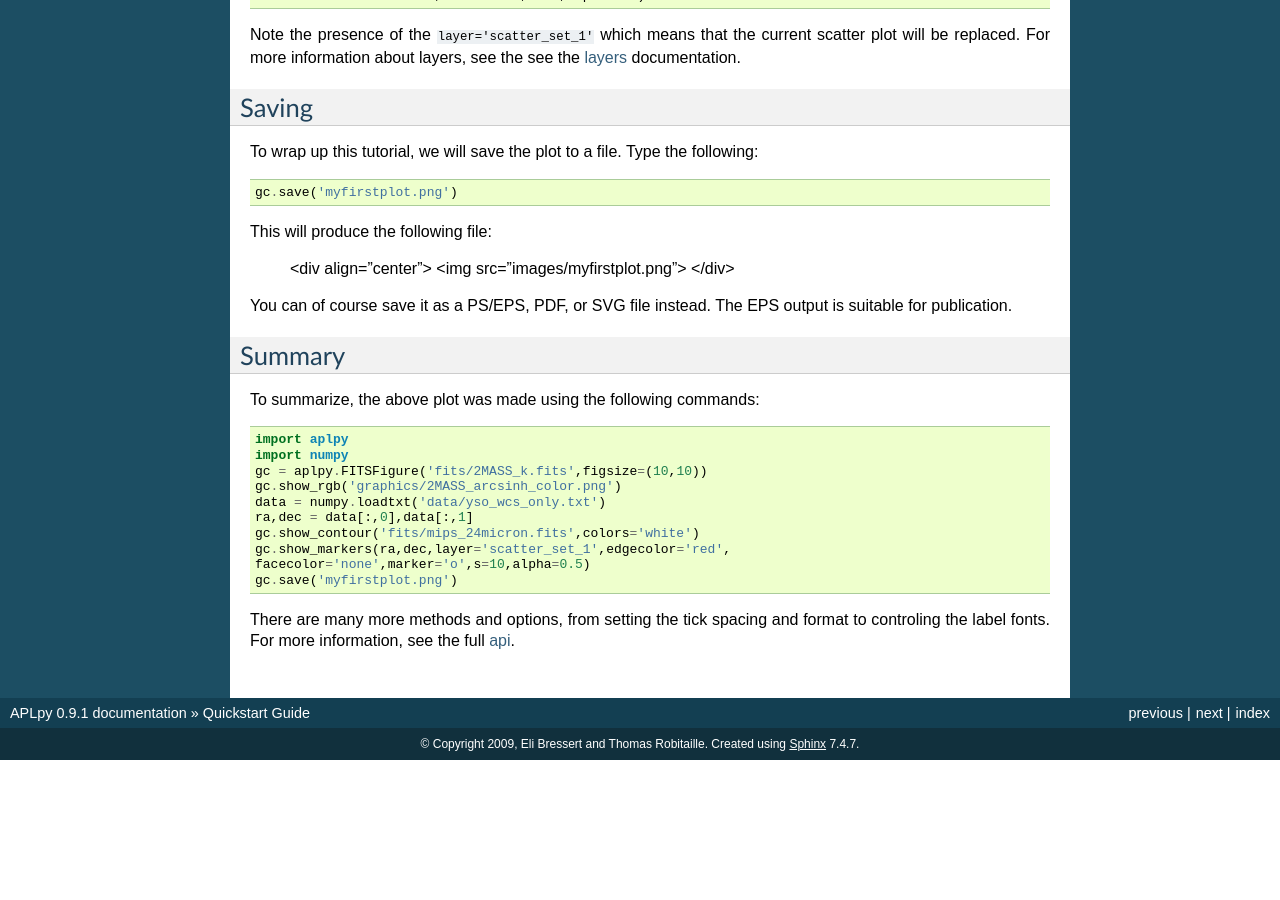
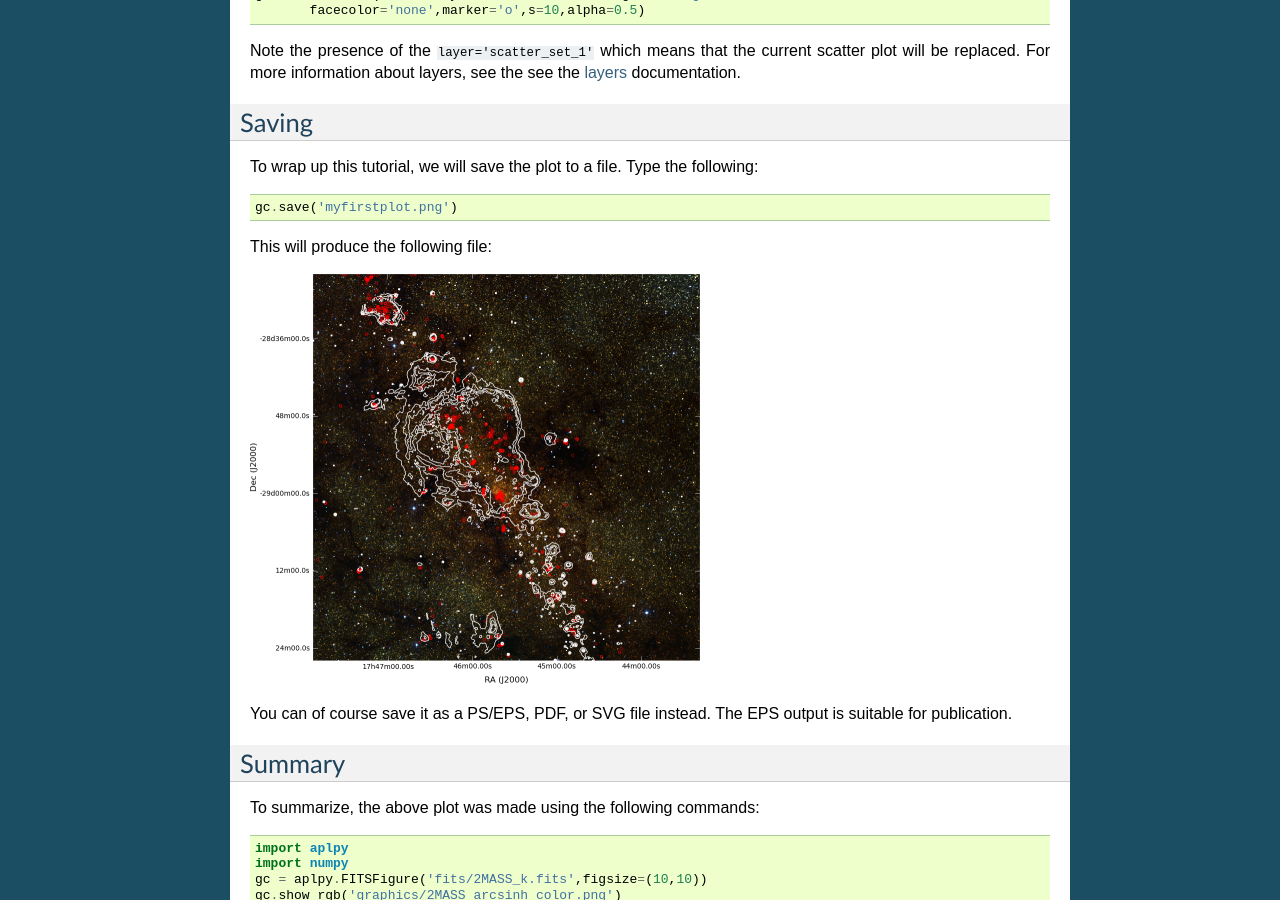
Before and after one commit to aplpy/aplpy.github.com, a Sphinx documentation site: the page built from source/quickstart.rst, in a window 1280 px wide and 900 px high, scrolled down 2492 px. Built offline with Sphinx 7.4.7, drawn with Linux system fonts in a browser that asks for light colours; before the commit the page ends 3252 px from its top, so only the background shows below that; some of the changed text lies outside the part shown.

Commit message:
- added images and tar file to quickstart guide
git-svn-id: https://aplpy.svn.sourceforge.net/svnroot/aplpy/documentation@116 2f3f69f2-b874-4715-96d5-35985bcb53a6

```diff
--- a/source/api.rst
+++ b/source/api.rst
@@ -23,6 +23,7 @@ Image
 .. automethod:: FITSFigure.show_colorscale
 .. automethod:: FITSFigure.show_rgb
 .. automethod:: FITSFigure.recenter
+
 --------
 Contours
 --------
--- a/source/conf.py
+++ b/source/conf.py
@@ -92,6 +92,7 @@ pygments_style = 'sphinx'
 # The theme to use for HTML and HTML Help pages.  Major themes that come with
 # Sphinx are currently 'default' and 'sphinxdoc'.
 html_theme = 'default'
+#html_theme = 'sphinxdoc'
 
 # Theme options are theme-specific and customize the look and feel of a theme
 # further.  For a list of options available for each theme, see the
--- a/source/quickstart.rst
+++ b/source/quickstart.rst
@@ -32,7 +30,7 @@ and display the image using a grayscale stretch::
 Check out the buttons at the top or bottom of the canvas (depending on the
 version of matplotlib). You will see seven buttons:
 
-<img src="images/buttons.png">
+.. image:: buttons.png
 
 The first five are of interest to us here. The button with the magnifying
 glass will allow you to select an area on the plot and zoom in. To zoom out
@@ -159,9 +157,7 @@ To wrap up this tutorial, we will save the plot to a file. Type the following::
 
 This will produce the following file:
 
-    <div align="center">
-    <img src="images/myfirstplot.png">
-    </div>
+.. image:: myfirstplot.png
 
 You can of course save it as a PS/EPS, PDF, or SVG file instead. The EPS
 output is suitable for publication.
```
Also changed, not shown: other parts of source/quickstart.rst (+1 -3 lines), source/buttons.png (added), source/myfirstplot.png (added), 8 other files.
